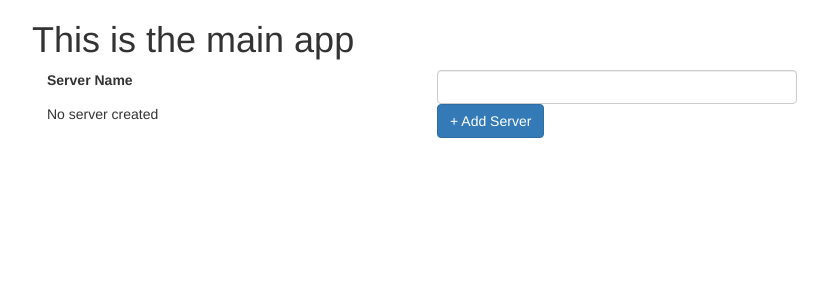
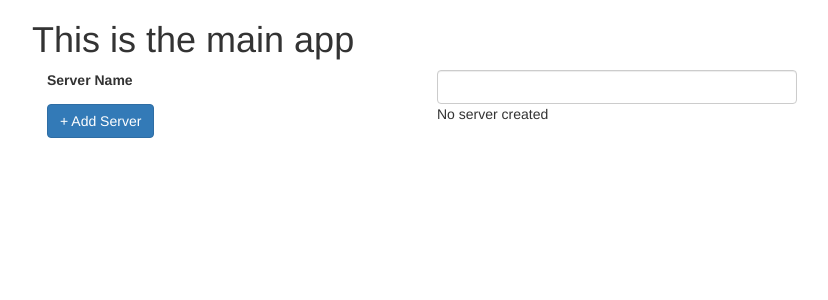
Before and after one commit to AlessandroLorenzi/angularjs-course, an Angular app: page / in a window 1280 px wide. Shown: the top 300 px of the page, without its empty margins (23-851 px from the left). Built offline with nearby package versions, Linux system fonts and the light colour scheme.

Commit message:
Lecture 32: combining all forms of databinding

```diff
--- a/src/app/servers/servers.component.html
+++ b/src/app/servers/servers.component.html
@@ -5,19 +5,16 @@
   <div class="col-xs-4">
     <input type="text" class="form-control" [(ngModel)]="serverName" >
   </div>
-  <div class="col-xs-4">
-    <p>{{serverName}}</p>
-  </div>
 </div>
 
 <div class="row">
-  <div class="col-xs-4">
-    <p>{{createServerStatus}}</p>
-  </div>
   <div class="col-xs-4">
     <button class="btn btn-primary"
       [disabled]="!allowNewServer"
       (click)="onCreateServer()"
     >+ Add Server</button>
   </div>
+  <div class="col-xs-4">
+    <p>{{createServerStatus}}</p>
+  </div>
 </div>
--- a/src/app/servers/servers.component.ts
+++ b/src/app/servers/servers.component.ts
@@ -7,6 +7,7 @@ import { Component, OnInit } from '@angular/core';
 export class ServersComponent implements OnInit {
   allowNewServer = false;
   createServerStatus = 'No server created';
+  serverName = '';
 
   constructor() {
     setTimeout (
@@ -20,7 +21,11 @@ export class ServersComponent implements OnInit {
   }
 
   onCreateServer(){
-    this.createServerStatus = 'Server created'!
+    if ( this.serverName != ''){
+      this.createServerStatus = 'Server ' + this.serverName + ' created'!
+    } else {
+      this.createServerStatus = 'No server created';
+    }
   }
 
 }
```
